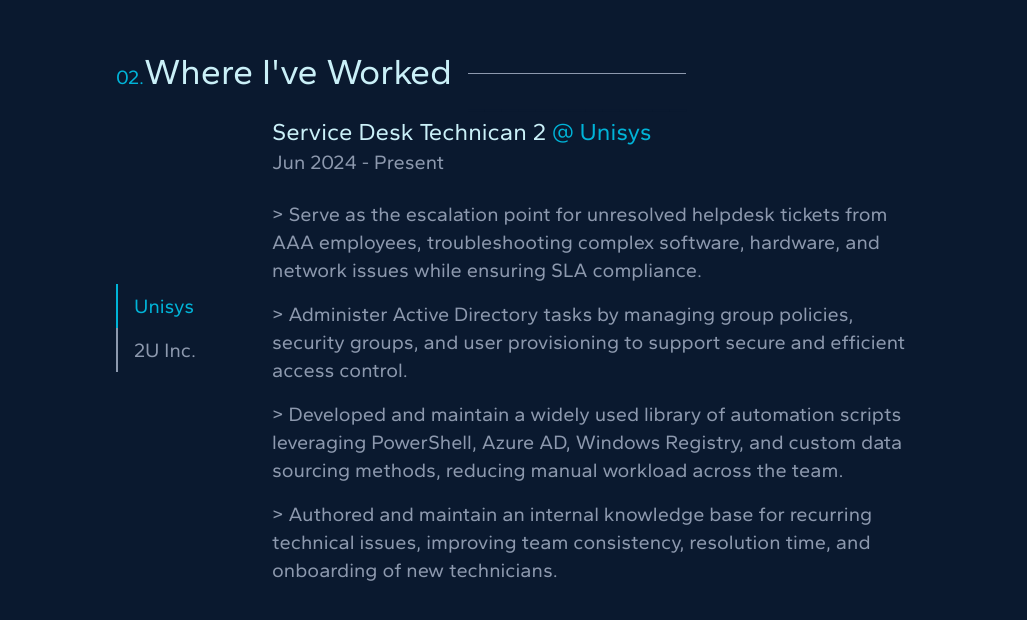
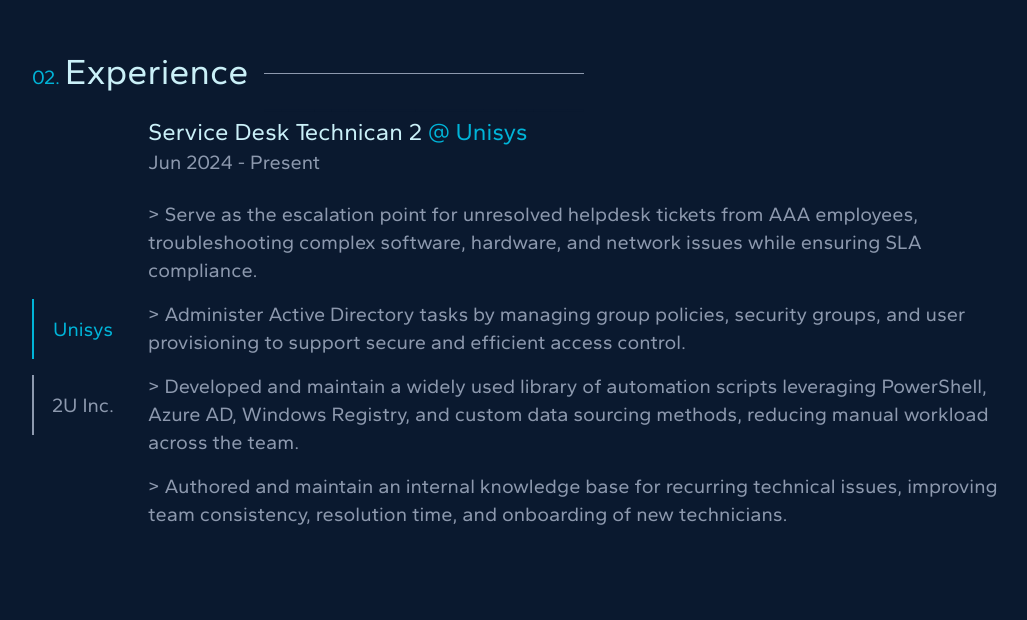
Before and after one commit to maxh1231/portfolio, a React (Vite) app: page / in a window 1280 px wide. Shown: the part 1580-2200 px from the top of the page, without its empty margins (124-1151 px from the left). Built offline with nearby package versions, Linux system fonts and the light colour scheme.

Commit message:
experience style cleanup

```diff
--- a/src/components/Job.jsx
+++ b/src/components/Job.jsx
@@ -1,24 +1,20 @@
 const Job = ({ title, company, startDate, endDate, bullets }) => {
     return (
-        <div className='ml-4'>
-            <div>
-                <h2 className=' md:text-2xl text-blue-white'>
+        <div className='flex flex-col min-h-[566px]'>
+            <div className='my-6'>
+                <h2 className='text-xl md:text-2xl text-blue-white'>
                     {title}
                     <span className='text-light-blue'> @ {company}</span>
                 </h2>
-            </div>
-            <div className='mb-6'>
                 <p className='md:text-xl text-grey'>
                     {startDate} - {endDate}
                 </p>
             </div>
-            <div>
-                {bullets.map((item, i) => (
-                    <p className='md:text-xl text-grey mt-4' key={i}>
-                        &#62; {item}
-                    </p>
-                ))}
-            </div>
+            {bullets.map((item, i) => (
+                <p className='md:text-xl text-grey mb-4' key={i}>
+                    &#62; {item}
+                </p>
+            ))}
         </div>
     );
 };
--- a/src/pages/Experience.jsx
+++ b/src/pages/Experience.jsx
@@ -6,42 +6,28 @@
     const [currentJob, setCurrentJob] = useState(0);
 
     return (
-        <section className='hidden flex-col mt-72 sm:block sm:w-[400px] md:block md:w-[600px] lg:block lg:w-[800px] m-auto z-[3]'>
-            <div className='text-2xl md:text-4xl text-left mb-6'>
-                <h3 className='text-blue-white'>
-                    <span className='text-lg md:text-xl text-light-blue'>
-                        02.
-                    </span>
-                    Where I've Worked
-                    <span className='relative hidden sm:inline top-6 left-4 text-dark-blue border-t border-grey'>
-                        _____________
-                    </span>
-                </h3>
-            </div>
-            <div id='exp' className='flex justify-center text-left h-[424px]'>
-                <div className='flex flex-col justify-center min-w-[140px]'>
-                    <div
-                        onClick={() => setCurrentJob(0)}
-                        className={`border-l-2 ${currentJob === 0 ? 'border-light-blue' : 'border-grey '} hover:bg-light-grey hover:cursor-pointer py-2 pr-2 pl-4`}
-                    >
+        <section className='max-w-[1000px] px-4 flex-col mt-72 m-auto'>
+            <h2 className='text-3xl md:text-4xl text-left text-blue-white'>
+                <span className='text-lg md:text-xl text-light-blue'>02. </span>
+                Experience
+                <span className='relative hidden sm:inline top-6 left-4 text-dark-blue border-t border-grey'>
+                    ___________________
+                </span>
+            </h2>
+            <div
+                id='exp'
+                className='flex flex-col md:flex-row justify-center text-left'
+            >
+                <div className='flex justify-start items-center md:flex-col md:justify-center mt-2 md:m-0 space-x-4 md:space-x-0 md:mr-4'>
+                    {jobs.map((item, i) => (
                         <span
-                            onClick={() => setCurrentJob(0)}
-                            className={`text-lg md:md:text-xl ${currentJob === 0 ? 'text-light-blue' : 'text-grey'} hover:cursor-pointer`}
+                            key={i}
+                            onClick={() => setCurrentJob(i)}
+                            className={`min-w-[100px] border-b-2 md:border-b-0 md:border-l-2 ${currentJob === i ? 'border-light-blue text-light-blue' : 'border-grey text-grey '} hover:bg-light-grey hover:cursor-pointer p-4 text-lg text-center md:text-xl md:mb-4`}
                         >
-                            {jobs[0].company}
+                            {item.company}
                         </span>
-                    </div>
-                    <div
-                        onClick={() => setCurrentJob(1)}
-                        className={`border-l-2 ${currentJob === 1 ? 'border-light-blue' : 'border-grey'} hover:bg-light-grey hover:cursor-pointer py-2 pr-2 pl-4`}
-                    >
-                        <span
-                            onClick={() => setCurrentJob(1)}
-                            className={`text-lg md:text-xl ${currentJob === 1 ? 'text-light-blue' : 'text-grey'}  hover:cursor-pointer`}
-                        >
-                            {jobs[1].company}
-                        </span>
-                    </div>
+                    ))}
                 </div>
 
                 <Job
```
